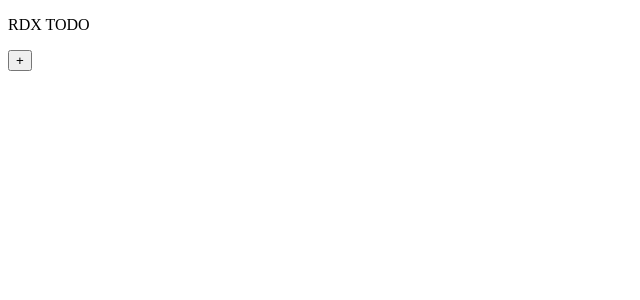
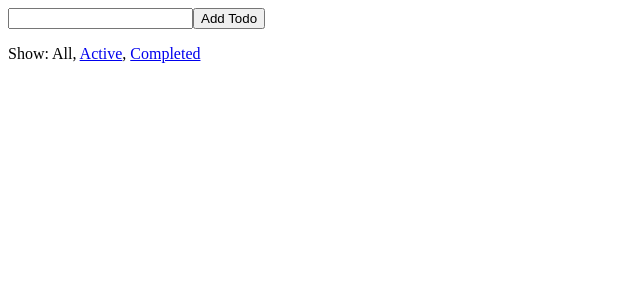
Before and after one commit to tjdavies/RDX, a React (Create React App) app: page / in a window 1280 px wide. Shown: the top 300 px of the page, without its empty margins (0-640 px from the left). Built offline with nearby package versions, Linux system fonts and the light colour scheme.

Commit message:
todo app

```diff
--- a/src/TodoApp.js
+++ b/src/TodoApp.js
@@ -4,24 +4,40 @@ import RDXReact from './RDXReact';
 //reducer
 const init = s => ({
   idCount: 0,
-  todos:[]
+  todos:[],
+  filter: "SHOW_ALL"
 })
 
-const addTodo = s => ({
+const addTodo = text => s => ({
   idCount: s.idCount + 1,
-  todos: [...s.todos, {id:s.idCount + 1, title:"", body:""} ]
+  todos: [...s.todos, {id:s.idCount + 1, text:text, completed:false} ]
 })
 
-const removeTodo = todo => s => ({
+const compleatTodo = id => s => ({
   ...s,
-  todos: s.todos.filter( t => t.id !== todo.id )
+  todos: s.todos.map( markCompleated(id) )
 })
+
+const markCompleated = id => t => {
+  if(t.id === id){
+    t.completed = !t.completed ;
+  }
+  return t;
+}
+
+const setFilter = filter => s => ({
+  ...s,
+  filter: filter
+})
+
+
 
 //actions
 const actions = {
   initalise: a => a.map(init),
-  addTodo: a => a.map(addTodo),
-  removeTodo: (a,todo) => a.map(removeTodo(todo)),
+  addTodo: (a,text) => a.map(addTodo(text)).log(),
+  compleatTodo: (a, id) => a.map(compleatTodo(id)),
+  setFilter: (a, filter) => a.map(setFilter(filter))
 }
 
 export const TodoApp = RDXReact(view, actions);
--- a/src/View.js
+++ b/src/View.js
@@ -2,18 +2,101 @@ import './App.css';
 import React from 'react';
 
 export default function view(state, actions){
-  return <div className="App">
-    <p>RDX TODO</p>
-    <button onClick={() => actions.addTodo()} > + </button>
-    <div>{state.todos.map(Todo(actions))}</div>
+  return <div>
+    <AddTodo addTodo={actions.addTodo} />
+    <TodoList todos={getVisibleTodos(state.todos, state.filter)} onTodoClick={actions.compleatTodo} />
+    <Footer onFilterClick={actions.setFilter} activeFilter={state.filter} />
   </div>
 }
 
-const Todo = actions => todo =>
-  <div key={todo.id} className="Todo">
-    <div>
-      <label className="Field" >Title</label>
-      <p onClick={() => actions.removeTodo(todo)}>X</p>
-    </div>
-    <p className="Field" type="input"></p>
+const AddTodo = ({addTodo}) => {
+  let input;
+  return <div>
+    <form onSubmit={e => {
+      e.preventDefault()
+      if (!input.value.trim()) {
+        return
+      }
+      addTodo(input.value)
+      input.value = ''
+    }}>
+      <input ref={node => {
+        input = node
+      }} />
+      <button type="submit">
+        Add Todo
+      </button>
+    </form>
   </div>
+}
+
+const getVisibleTodos = (todos, filter) => {
+  switch (filter) {
+    case 'SHOW_ALL':
+      return todos
+    case 'SHOW_COMPLETED':
+      return todos.filter(t => t.completed)
+    case 'SHOW_ACTIVE':
+      return todos.filter(t => !t.completed)
+    default:
+      throw new Error('Unknown filter: ' + filter)
+  }
+}
+
+const Footer = ({onFilterClick, activeFilter}) => (
+  <p>
+    Show:
+    {" "}
+    <FilterLink filter="SHOW_ALL" onClick={onFilterClick} activeFilter={activeFilter} >
+      All
+    </FilterLink>
+    {", "}
+    <FilterLink filter="SHOW_ACTIVE" onClick={onFilterClick} activeFilter={activeFilter} >
+      Active
+    </FilterLink>
+    {", "}
+    <FilterLink filter="SHOW_COMPLETED" onClick={onFilterClick} activeFilter={activeFilter} >
+      Completed
+    </FilterLink>
+  </p>
+)
+
+const FilterLink = ({ activeFilter, children, onClick, filter }) => {
+  if (activeFilter === filter) {
+    return <span>{children}</span>
+  }
+  return (
+    // eslint-disable-next-line
+    <a href="#"
+       onClick={e => {
+         e.preventDefault()
+         onClick(filter)
+       }}
+    >
+      {children}
+    </a>
+  )
+}
+
+const TodoList = ({ todos, onTodoClick }) => (
+  <ul>
+    {todos.map(todo =>
+      <Todo
+        key={todo.id}
+        {...todo}
+        onClick={() => onTodoClick(todo.id)}
+      />
+    )}
+  </ul>
+)
+
+const Todo = ({ onClick, completed, text }) => (
+  <li
+    onClick={onClick}
+    style={{
+      textDecoration: completed ? 'line-through' : 'none'
+    }}
+  >
+    {text}
+  </li>
+)
```
